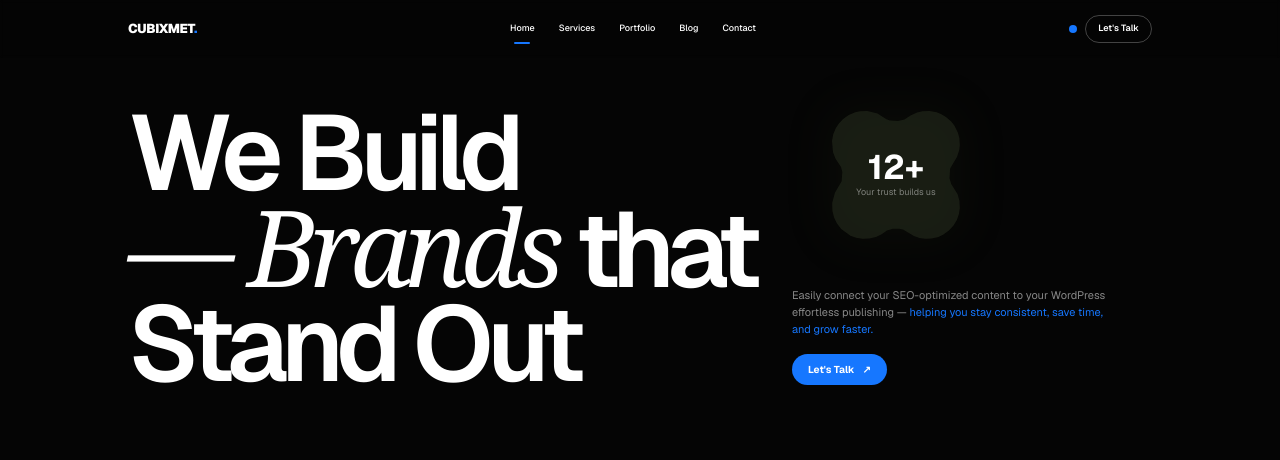
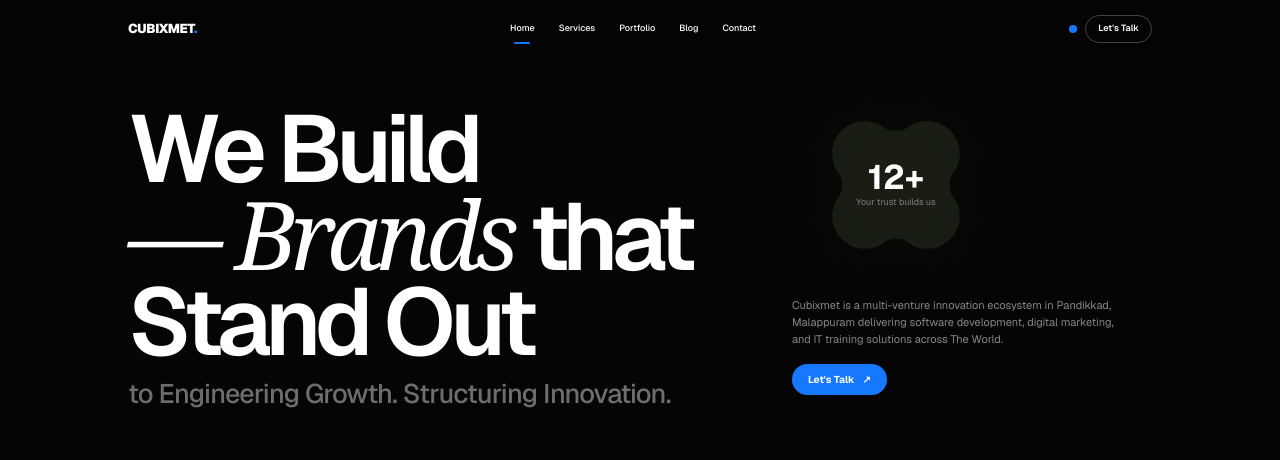
Before and after one commit to amnas-cubixmet/cubixmet, a Next.js app: page / in a window 1280 px wide. Shown: the top 460 px of the page. Built offline with nearby package versions, Linux system fonts and the light colour scheme.

Commit message:
Update hero copy and WhatsApp CTA

```diff
--- a/components/home/HeroSection.tsx
+++ b/components/home/HeroSection.tsx
@@ -63,10 +63,13 @@ export default function HeroSection() {
       <div className="relative z-10 flex min-h-[calc(100svh-54px)] flex-col md:min-h-[calc(100svh-58px)]">
         <div className="hero-text-wrapper grid flex-1 items-center gap-8 pb-8 pt-10 md:pb-10 md:pt-12 lg:grid-cols-[1fr_360px]">
           <div className="max-w-[900px]">
-            <h1 className="text-[clamp(3.15rem,8.3vw,8.1rem)] font-semibold leading-[0.88] tracking-[-0.068em]">
+            <h1 className="text-[clamp(3rem,7.4vw,7.4rem)] font-semibold leading-[0.9] tracking-[-0.065em]">
               <span className="block">We Build</span>
               <span className="block"><span className="font-serif font-normal italic">— Brands</span> that</span>
               <span className="block">Stand Out</span>
+              <span className="mt-3 block text-[clamp(1.15rem,2.1vw,2rem)] font-medium leading-tight tracking-[-0.03em] text-white/42">
+                to Engineering Growth. Structuring Innovation.
+              </span>
             </h1>
           </div>
 
@@ -92,10 +95,14 @@ export default function HeroSection() {
 
             <div className="max-w-[330px]">
               <p className="text-[11px] leading-[1.55] text-white/52">
-                Easily connect your SEO-optimized content to your WordPress effortless publishing —
-                <span className="text-[#1677FF]"> helping you stay consistent, save time, and grow faster.</span>
+                Cubixmet is a multi-venture innovation ecosystem in Pandikkad, Malappuram delivering software development, digital marketing, and IT training solutions across The World.
               </p>
-              <a href="#contact" className="mt-4 inline-flex items-center gap-2 rounded-full bg-[#1677FF] px-4 py-2 text-[10px] font-bold text-white">
+              <a
+                href="https://api.whatsapp.com/send/?phone=918921592742&text=Hi+Cubixmet%21+I%27d+like+to+get+started.&type=phone_number&app_absent=0"
+                target="_blank"
+                rel="noopener noreferrer"
+                className="mt-4 inline-flex items-center gap-2 rounded-full bg-[#1677FF] px-4 py-2 text-[10px] font-bold text-white"
+              >
                 Let&apos;s Talk <Arrow />
               </a>
             </div>
@@ -164,7 +171,12 @@ export default function HeroSection() {
             <p className="max-w-[260px] text-[11px] leading-5 text-white/50">
               Strategy, design and development for brands that want to stand out and grow.
             </p>
-            <a href="#contact" className="inline-flex shrink-0 items-center gap-2 rounded-full bg-[#1677FF] px-3.5 py-2 text-[10px] font-bold text-white">
+            <a
+              href="https://api.whatsapp.com/send/?phone=918921592742&text=Hi+Cubixmet%21+I%27d+like+to+get+started.&type=phone_number&app_absent=0"
+              target="_blank"
+              rel="noopener noreferrer"
+              className="inline-flex shrink-0 items-center gap-2 rounded-full bg-[#1677FF] px-3.5 py-2 text-[10px] font-bold text-white"
+            >
               Let&apos;s Talk <Arrow />
             </a>
           </div>
```
